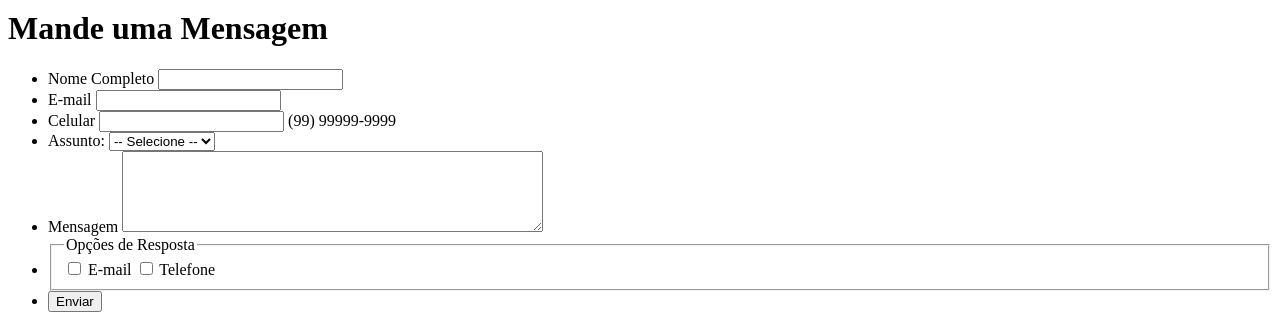
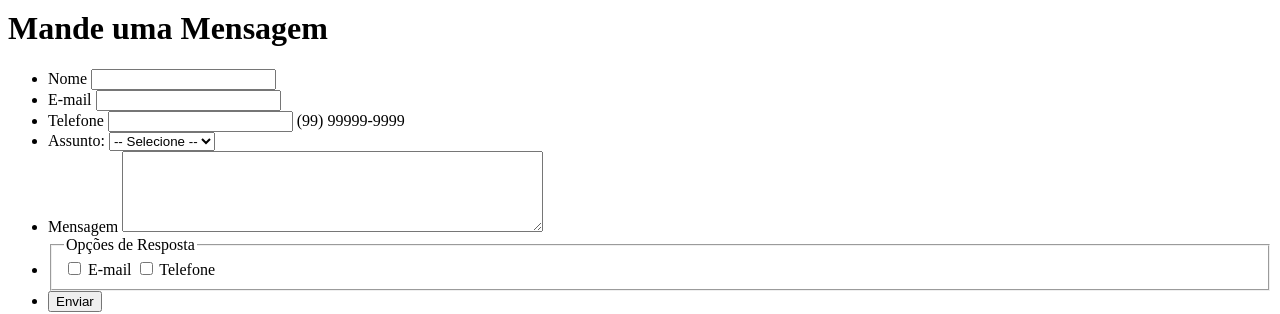
Before and after one commit to PT3032621-PTBDWBC/semana05-PT3032621, a plain HTML site: page contato.html in a window 1280 px wide. Shown: the part 211-525 px from the top of the page. Drawn offline with Linux system fonts and the light colour scheme; a script that the page names is missing.

Commit message:
Update contato.html

```diff
--- a/contato.html
+++ b/contato.html
@@ -20,7 +20,7 @@
   <form>
     <ul>
       <li>
-        <label for="nome">Nome Completo</label>
+        <label for="nome">Nome</label>
         <input type="text" id="usuario" name="usuario" required>
       </li>
       <li>
@@ -28,7 +28,7 @@
         <input type="email" name="email" id="input_email" required>
       </li>
       <li>
-        <label for="celular">Celular</label>
+        <label for="celular">Telefone</label>
         <input type="text" id="celular" name="celular" required>
         <span>(99) 99999-9999</span>
       </li>
```
